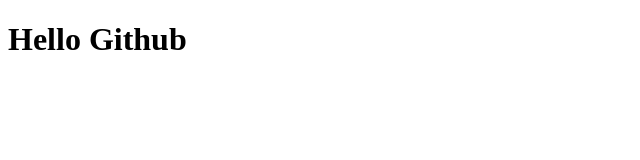
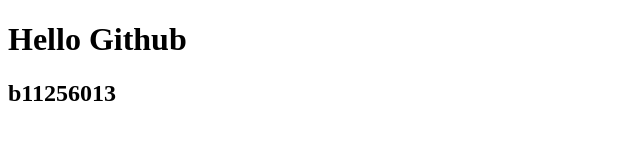
Before and after one commit to B11256013/2024, a plain HTML site: page index.html in a window 1280 px wide. Shown: the whole page, without its empty margins (0-640 px from the left). Drawn offline with Linux system fonts and the light colour scheme.

Commit message:
第二次提交 修改

```diff
--- a/index.html
+++ b/index.html
@@ -7,5 +7,6 @@
 </head>
 <body>
     <h1>Hello Github</h1>
+    <h2>b11256013</h2>
 </body>
 </html>
```
